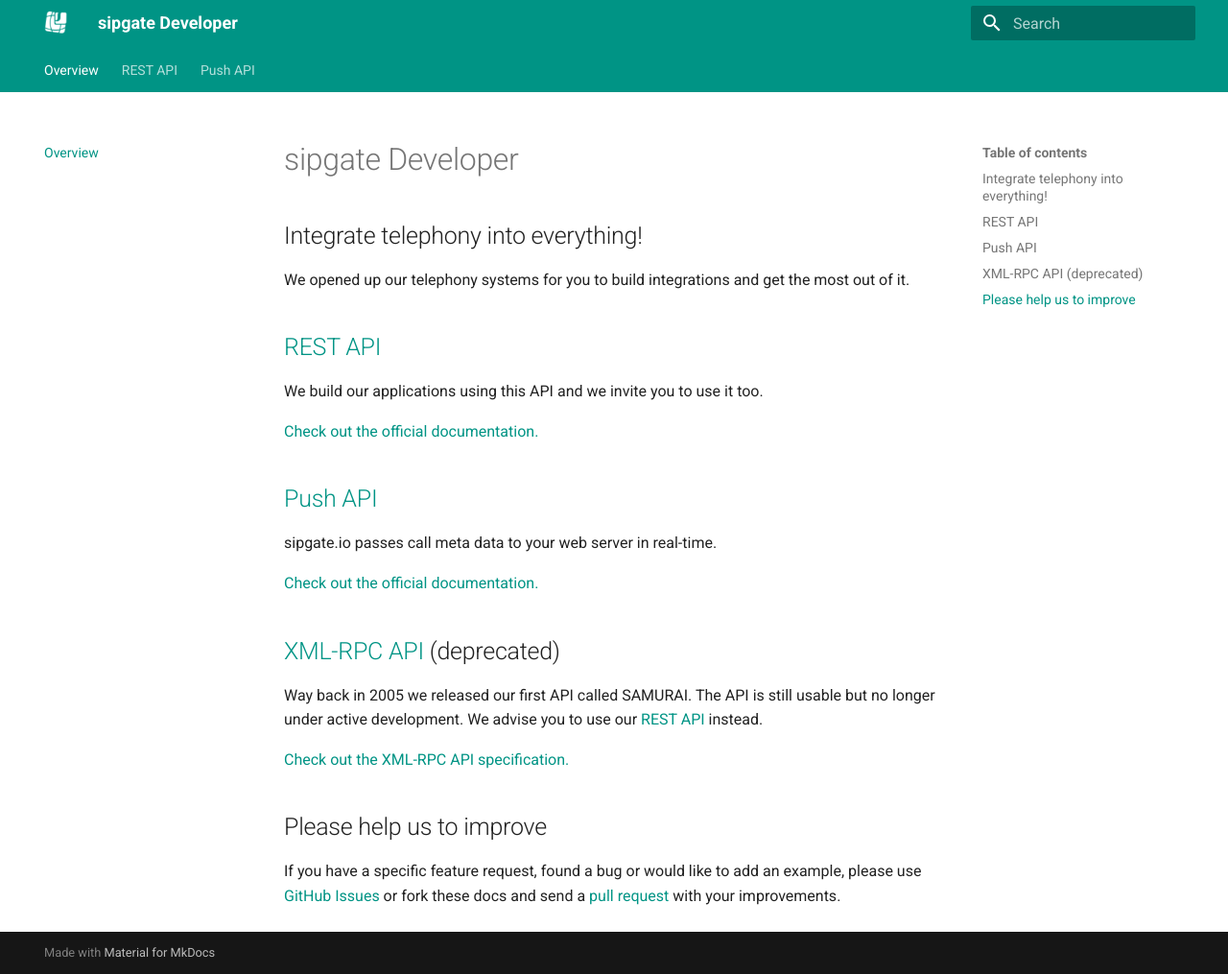
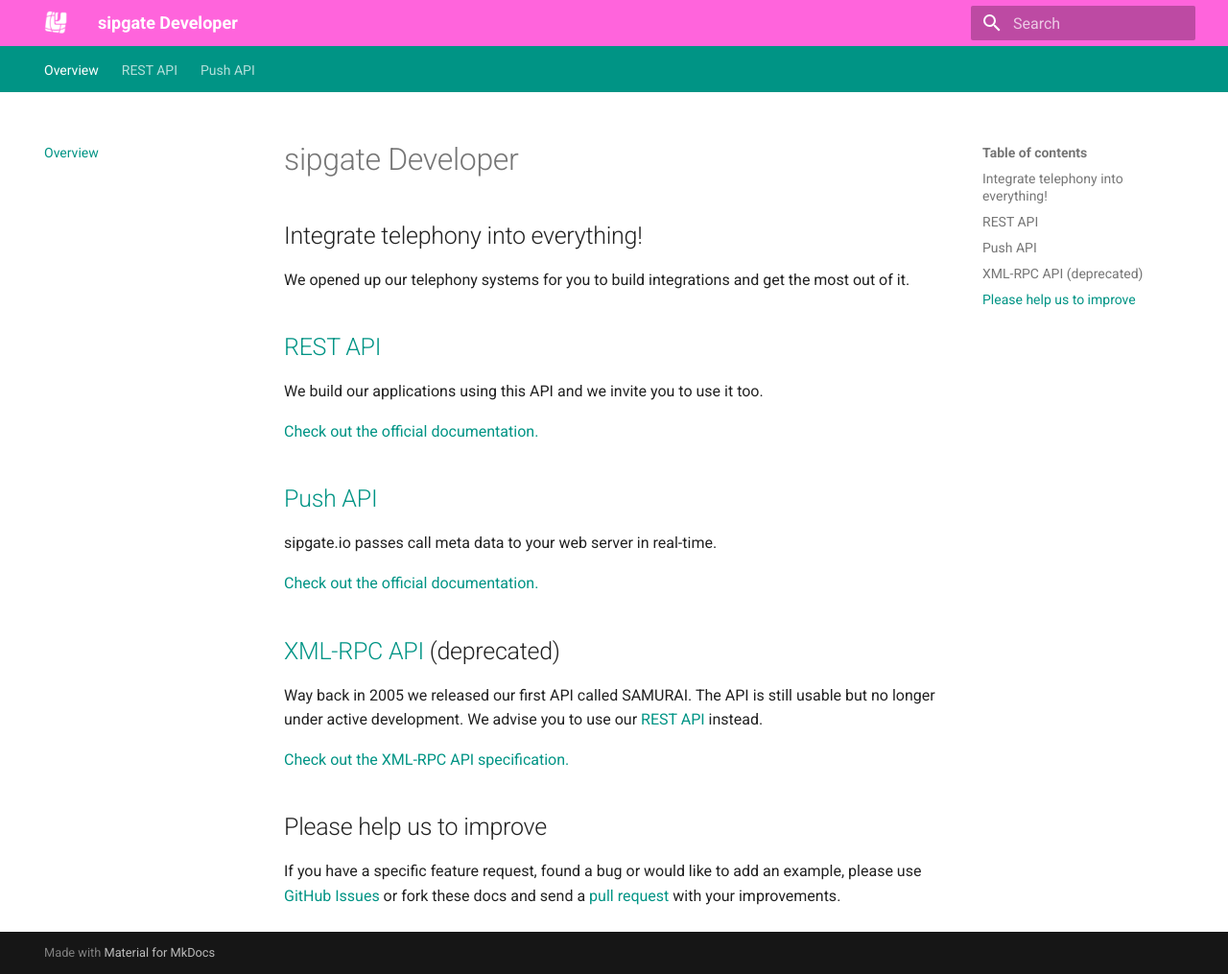
Before and after one commit to sipgate/docs, an MkDocs documentation site: the page built from docs/index.md, in a window 1280 px wide and 1015 px high. Shown: the whole window at 96% size. Built offline with MkDocs 1.6.1 and Material for MkDocs 9.7.7, drawn with Linux system fonts in a browser that asks for light colours; old or Windows-style settings are respelled for this version of MkDocs.

Commit message:
Change header color

```diff
--- /dev/null
+++ b/docs/css/extra.css
@@ -0,0 +1,3 @@
+.md-header, .md-hero {
+  background: #ff64dc!important;
+}
--- a/mkdocs.yml
+++ b/mkdocs.yml
@@ -10,6 +10,9 @@ theme:
     primary: 'teal'
   feature:
     tabs: true
+
+extra_css:
+  - css/extra.css
 
 markdown_extensions:
   - admonition
```
